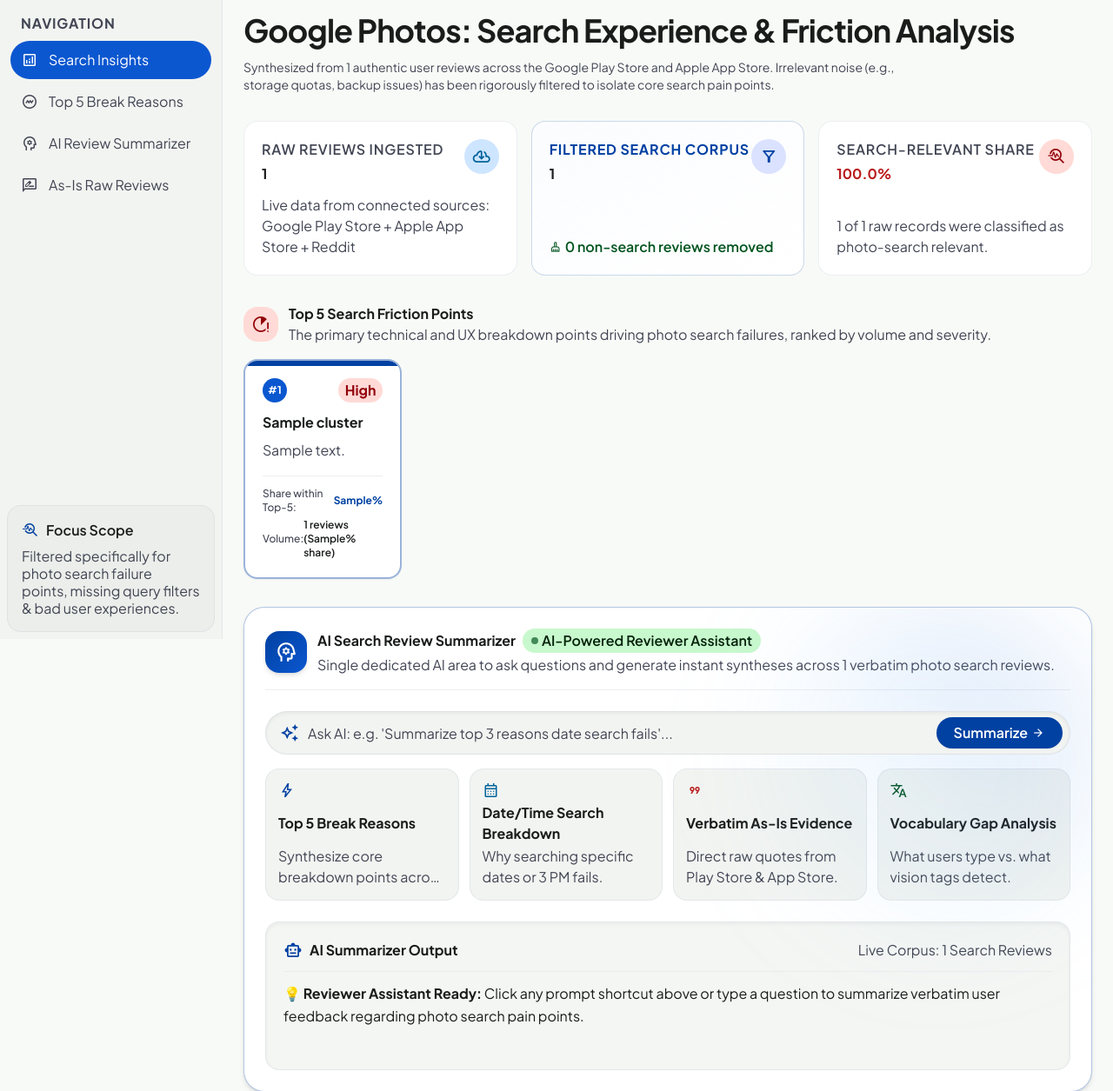
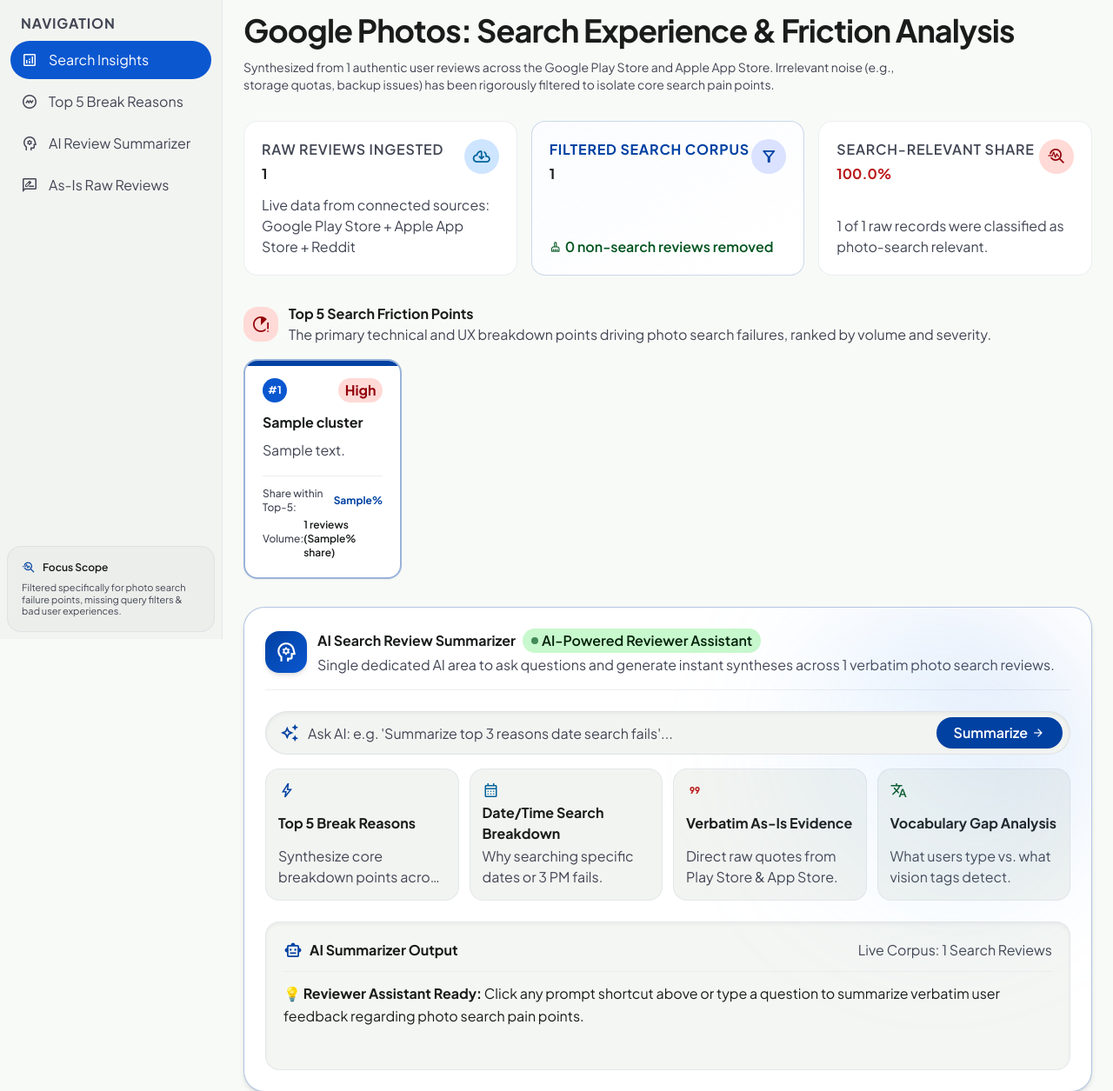
Before and after one commit to shruti7jain/Google_Photo, a FastAPI app: template discovery-engine/dashboard/templates/index.html in a window 1280 px wide. Shown: the part 65-1320 px from the top of the page at 87% size. Run offline with FastAPI, Linux system fonts and the light colour scheme; the template is opened without the code that fills it: most values are stand-ins (such as "Sample title", 1, 10 or a date in 2020); some libraries are stand-ins or nearby versions.

Commit message:
Decrease font size of Focus Scope in sidebar

```diff
--- a/discovery-engine/dashboard/templates/index.html
+++ b/discovery-engine/dashboard/templates/index.html
@@ -133,10 +133,10 @@
 
   <div class="p-4 bg-surface-container-high/60 m-2 rounded-2xl flex flex-col gap-2 border border-outline-variant/30">
     <div class="flex items-center gap-2">
-      <span class="material-symbols-outlined text-primary text-[20px]">troubleshoot</span>
-      <span class="font-label-sm text-label-sm text-on-surface font-semibold">Focus Scope</span>
+      <span class="material-symbols-outlined text-primary text-[16px]">troubleshoot</span>
+      <span class="font-label-sm text-xs text-on-surface font-semibold">Focus Scope</span>
     </div>
-    <p class="font-body-sm text-body-sm text-on-surface-variant leading-tight">
+    <p class="font-body-sm text-[11px] text-on-surface-variant leading-tight">
       Filtered specifically for photo search failure points, missing query filters & bad user experiences.
     </p>
   </div>
```
